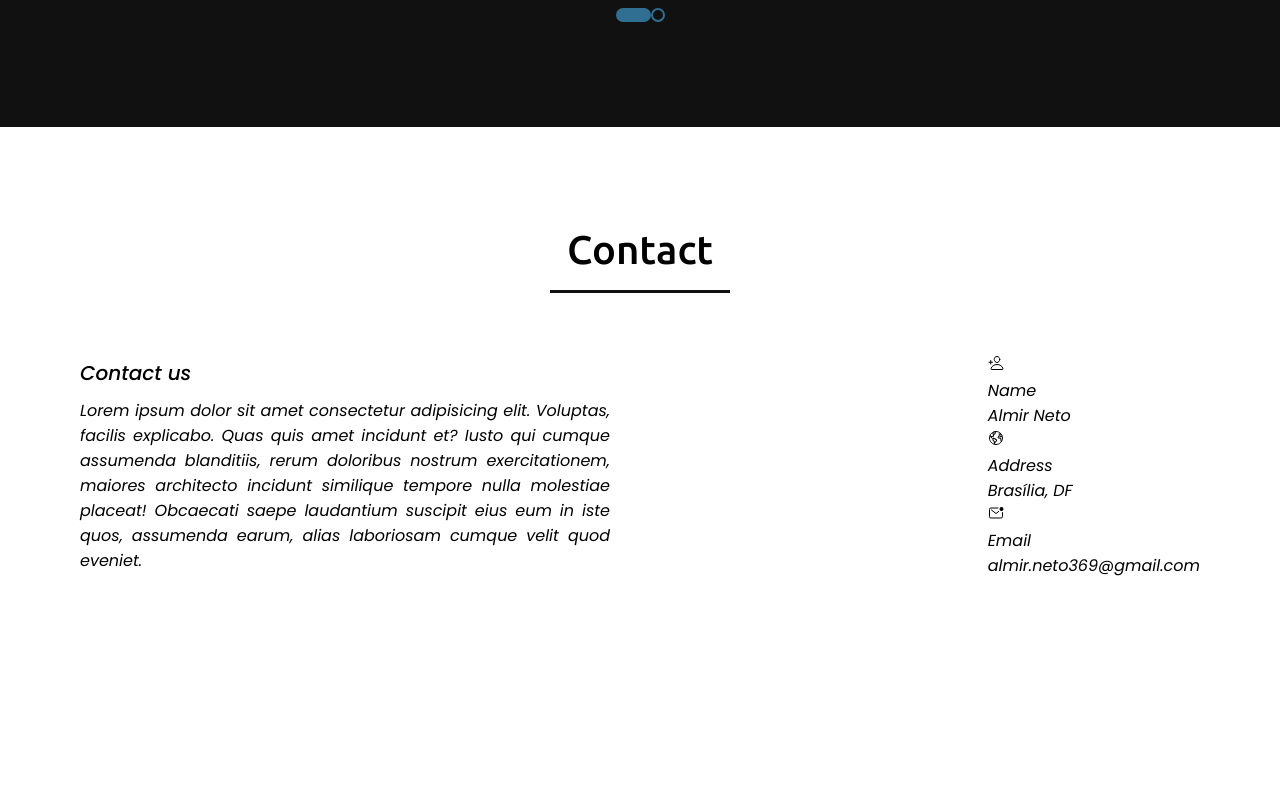
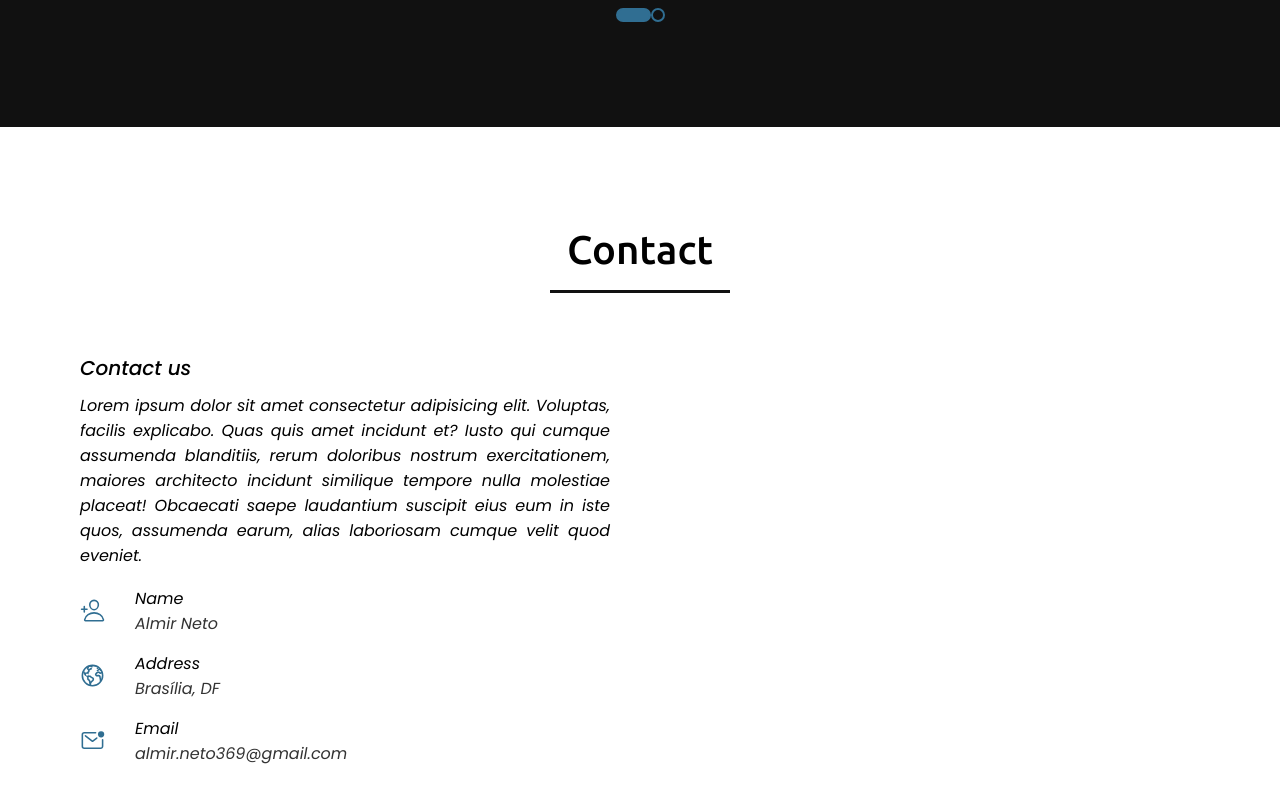
Before and after one commit to AlmirNet/Portfolio-Responsivo-HTML5_CSS3_JavaScript, a plain HTML site: page index.html in a window 1280 px wide. Shown: the part 3960-4763 px from the top of the page. Before the commit the page ends 4638 px from the top, so only its background shows below. Drawn offline with nearby package versions, Linux system fonts and the light colour scheme.

Commit message:
Continuing styling in CSS, and adding in HTML, project in the final stretch.
Continuing styling in CSS, and adding in HTML, project in the final stretch.

```diff
--- a/index.html
+++ b/index.html
@@ -189,7 +189,7 @@
                <div class="column left">
                 <div class="text">Contact us</div>
                 <p>Lorem ipsum dolor sit amet consectetur adipisicing elit. Voluptas, facilis explicabo. Quas quis amet incidunt et? Iusto qui cumque assumenda blanditiis, rerum doloribus nostrum exercitationem, maiores architecto incidunt similique tempore nulla molestiae placeat! Obcaecati saepe laudantium suscipit eius eum in iste quos, assumenda earum, alias laboriosam cumque velit quod eveniet.</p>
-               </div>
+
                <div class="icons">
                 <div class="row">
                     <ion-icon name="person-add-outline"></ion-icon>
@@ -212,7 +212,9 @@
                         <div class="sub-title">almir.neto369@gmail.com</div>
                     </div>
                 </div>
-               </div>
+                    </div>
+            </div><!---Column-Left-->
+            <div class="column right"></div>
             </div>
         </div>
     </section>
--- a/style.css
+++ b/style.css
@@ -143,7 +143,7 @@ section .title::after{
 .about, .services, .skills, .teams, .contact{
     font-family: 'Poppins', sans-serif;
 }
-.about .about-content, .services .serv-content, .skills .skill-content, .contact, .contact-content{
+.about .about-content, .services .serv-content, .skills .skill-content, .contact .contact-content{
     display: flex;
     flex-wrap: wrap;
     align-items: center;
@@ -387,15 +387,21 @@ section .title::after{
 .contact .contact-content .left .icons{
     margin: 10px 0;
 }
-.contact .contact-content .left.row{
+.contact .contact-content .row{
     display: flex;
     height: 65px;
     align-items: center;
 }
-.contact .contact-content .left.row.info{
+.contact .contact-content .row .info{
     margin-left: 30px;
 }
-.contact .contact-content .left .row ion-icon{
+.contact .contact-content .row .info .head{
+    font-weight: 500px;
+}
+.contact .contact-content .row .info .sub-title{
+    color: #333;
+}
+.contact .contact-content .row ion-icon{
     font-size: 25px;
     color:rgb(48, 110, 146);
 }
```
